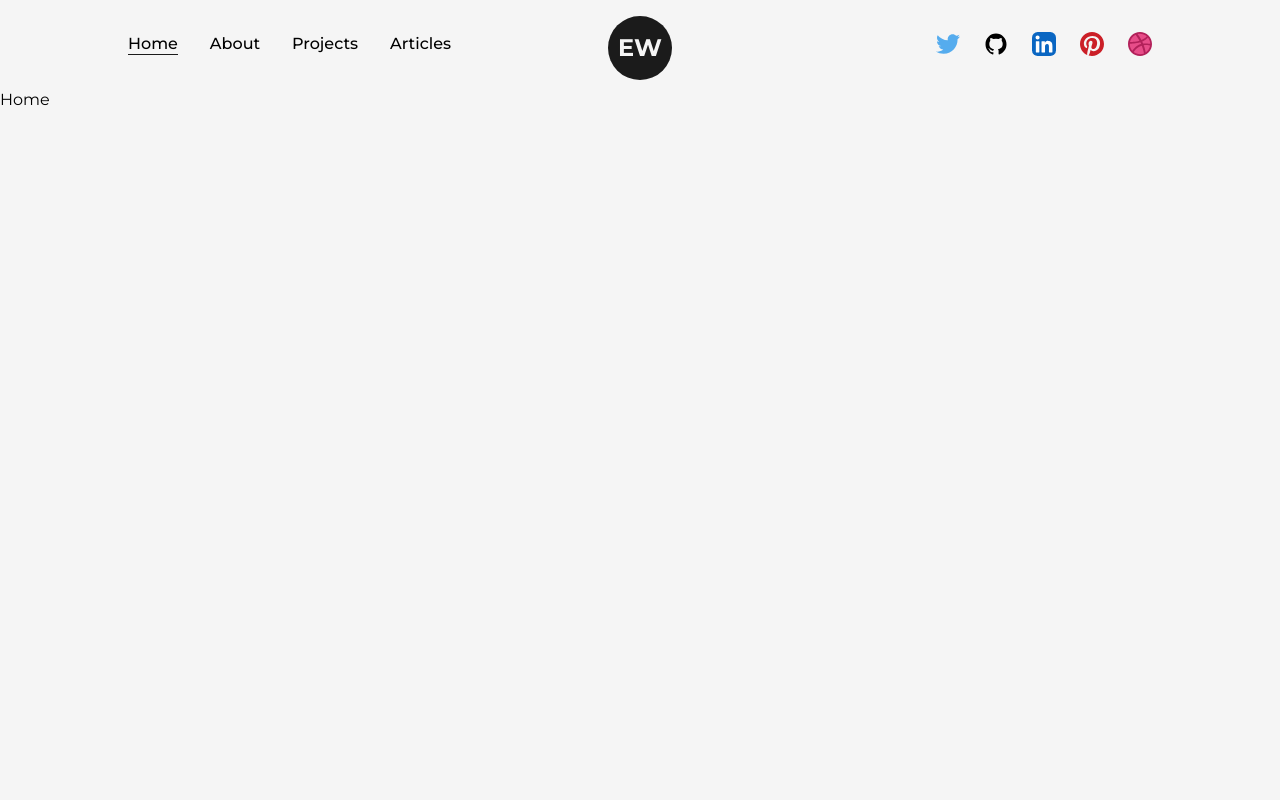
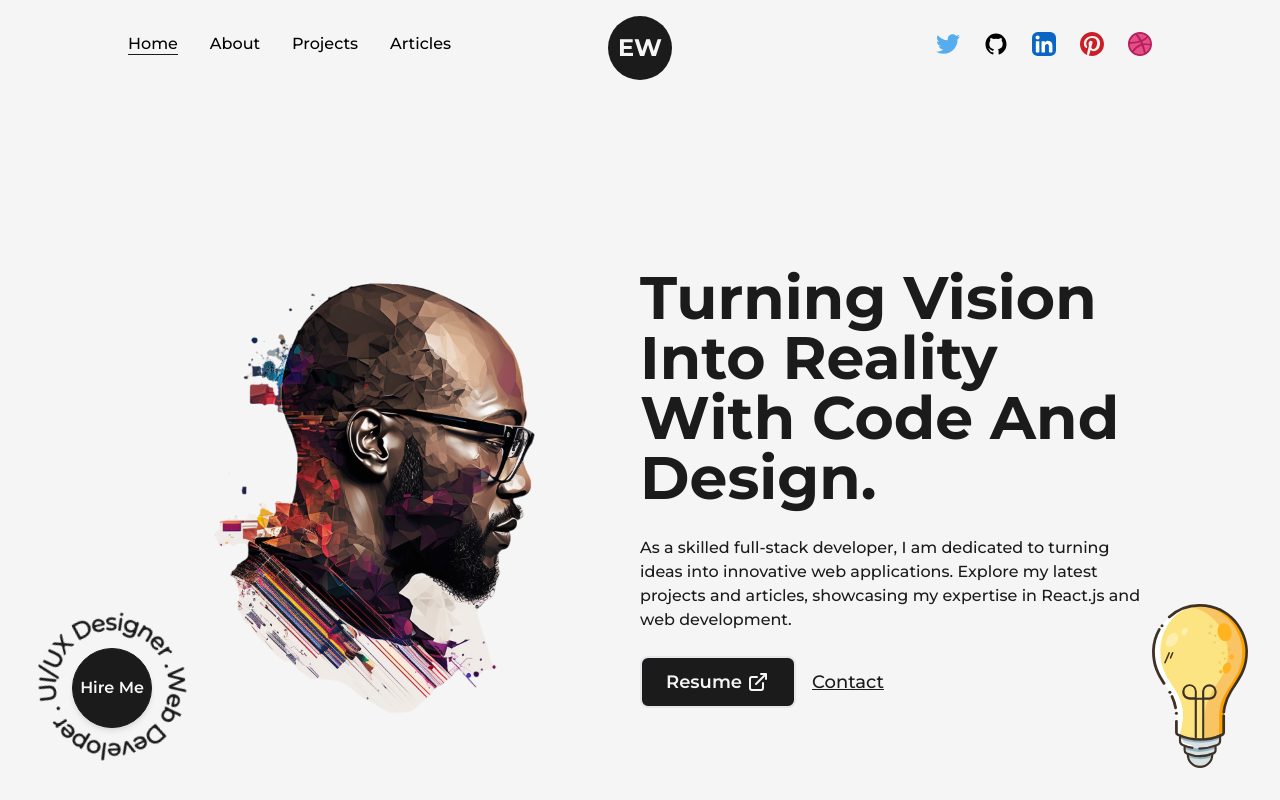
Before and after one commit to ewilkinsiii/Next.js-Developer-Portfolio, a Next.js app: page / in a window 1280 px wide. Shown: the top 800 px of the page. Built offline with nearby package versions, Linux system fonts and the light colour scheme.

Commit message:
configured home page

```diff
--- /dev/null
+++ b/src/components/AnimatedText.js
@@ -0,0 +1,54 @@
+import React from "react";
+import { motion } from "framer-motion";
+
+const quote = {
+  initial: {
+    opacity: 1,
+  },
+  animate: {
+    opacity: 1,
+    transition: {
+      delay: 0.5,
+      staggerChildren:0.08,
+    },
+  },
+};
+
+const singleWord = {
+  initial: {
+    opacity: 0,
+    y: 50,
+  },
+  animate: {
+    opacity: 1,
+    y: 0,
+    transition: {
+      duration: 1,
+    },
+  },
+};
+
+const AnimatedText = ({ text, className }) => {
+  return (
+    <div className="w-full mx-auto py2 flex items-center justify-center text-center overflow-hidden">
+      <motion.h1
+        className={`inline-block w-full text-dark font-bold capitalize text-8xl ${className}`}
+        variants={quote}
+        initial="initial"
+        animate="animate"
+      >
+        {text.split(" ").map((word, index) => (
+          <motion.span
+            key={word + "-" + index}
+            className="inline-block"
+            variants={singleWord}
+          >
+            {word}&nbsp;
+          </motion.span>
+        ))}
+      </motion.h1>
+    </div>
+  );
+};
+
+export default AnimatedText;
--- /dev/null
+++ b/src/components/Footer.js
@@ -0,0 +1,25 @@
+import React from "react";
+import Layout from "./Layout";
+import Link from "next/link";
+
+const Footer = () => {
+  return (
+    <footer className="w-full border-t-2 border-solid border-dark font-medium text-lg">
+      <Layout className="py-8 flex items-center justify-between">
+        <span>{new Date().getFullYear()} &copy;All Rights Reserved.</span>
+        <div>
+          Build With{" "}
+          <span className="text-red-600 text02xl px-1">&#9825; </span>by&nbsp;
+          <Link href="/" className="underline underline-offset-2">
+            EugeneWilkins
+          </Link>
+        </div>
+        <Link href="/" target={"_blank"} className="underline underline-offset-2">
+          Say Hello
+        </Link>
+      </Layout>
+    </footer>
+  );
+};
+
+export default Footer;
--- /dev/null
+++ b/src/components/HireMe.js
@@ -0,0 +1,24 @@
+import React from "react";
+import { CircularText } from "./icons";
+import Link from "next/link";
+
+const HireMe = () => {
+  return (
+    <div className="fixed left-4 bottom-4 flex items-center justify-center overflow-hidden">
+      <div className="w-48 h-auto items-center justify-center relative">
+        <CircularText className={"fill-dark animate-spin-slow"} />
+        <Link
+          href="mailto:test@gmail.com"
+          className="flex items-center justify-center absolute
+          left-1/2 top-1/2 -translate-x-1/2 -translate-y-1/2
+           bg-dark text-light shadow-md border border-solid border-dark w-20 h-20 rounded-full
+           font-semibold hover:bg-light hover:text-dark"
+        >
+          Hire Me
+        </Link>
+      </div>
+    </div>
+  );
+};
+
+export default HireMe;
--- /dev/null
+++ b/src/components/Layout.js
@@ -0,0 +1,12 @@
+import React from 'react'
+
+const Layout = ({children, className=""}) => {
+  return (
+    <div className={` w-full h-full inline-block bg-light p-32 ${className}`}>
+        {children}
+
+    </div>
+  )
+}
+
+export default Layout
--- a/src/pages/_app.js
+++ b/src/pages/_app.js
@@ -1,3 +1,4 @@
+import Footer from "@/components/Footer";
 import NavBar from "@/components/NavBar";
 import "@/styles/globals.css";
 import { Montserrat } from "next/font/google";
@@ -18,6 +19,7 @@
       <main className={`${montserrat.variable} font-mont bg-light w-full min-h-screen`}>
         <NavBar />
         <Component {...pageProps} />
+        <Footer />
       </main>
     </>
   );
--- a/src/pages/index.js
+++ b/src/pages/index.js
@@ -1,5 +1,12 @@
-import Head from 'next/head'
-
+import Layout from "@/components/Layout";
+import Head from "next/head";
+import Image from "next/image";
+import profilePic from "../../public/images/profile/developer-pic-1.png";
+import lightBulb from "../../public/images/svgs/miscellaneous_icons_1.svg";
+import AnimatedText from "../components/AnimatedText.js";
+import Link from "next/link";
+import { LinkArrow } from "@/components/icons";
+import HireMe from "@/components/HireMe";
 
 export default function Home() {
   return (
@@ -8,9 +15,60 @@
         <title>Create Next App</title>
         <meta name="description" content="Generated by create next app" />
       </Head>
-      <main className=''>
-        Home
+      <main className="flex items-center text-dark w-full min-h-screen">
+        <Layout>
+          <div className="flex items-center justify-between w-full">
+            <div className="w-1/2">
+              <Image
+                src={profilePic}
+                alt="EugeneWilkins"
+                className="w-full h-auto"
+              />
+            </div>
+            <div className="w-1/2 flex flex-col items-center self-center">
+              <AnimatedText
+                text="Turning Vision Into Reality With Code And Design."
+                className="!text-6xl !text-left mb-3"
+              />
+              <p className="my-4 text-base font-medium">
+                As a skilled full-stack developer, I am dedicated to turning
+                ideas into innovative web applications. Explore my latest
+                projects and articles, showcasing my expertise in React.js and
+                web development.
+              </p>
+              <div className="flex items-center self-start mt-2">
+                <Link
+                  href="/dummy.pdf"
+                  target={"_blank"}
+                  className="flex items-center bg-dark text-light p-2.5 px-6 rounded-lg text-lg font-semibold
+                hover:bg-light hover:text-dark border-2 border-solid boarder-transparent hover:border-dark"
+                  download={true}
+                >
+                  Resume
+                  <LinkArrow className="w-6 ml-1" />
+                </Link>
+                <Link
+                  href="mailto:test@gmail.com"
+                  target={"_blank"}
+                  className="ml-4 text-lg font-medium capitalize text-dark underline"
+                >
+                  {" "}
+                  Contact
+                </Link>
+              </div>
+            </div>
+          </div>
+        </Layout>
+
+        <HireMe />
+        <div className="absolute right-8 bottom-8 inline-block w-24">
+          <Image
+            src={lightBulb}
+            alt="EugeneWilkins"
+            className="w-full h-auto"
+          />
+        </div>
       </main>
     </>
-  )
+  );
 }
--- a/tailwind.config.js
+++ b/tailwind.config.js
@@ -17,6 +17,9 @@
         primary: "#B63E96", // 240,86,199
         primaryDark: "#58E6D9", // 80,230,217
       },
+      animation: {
+        'spin-slow': 'spin 8s linear infinite',
+      }
     },
   },
   plugins: [],
```
